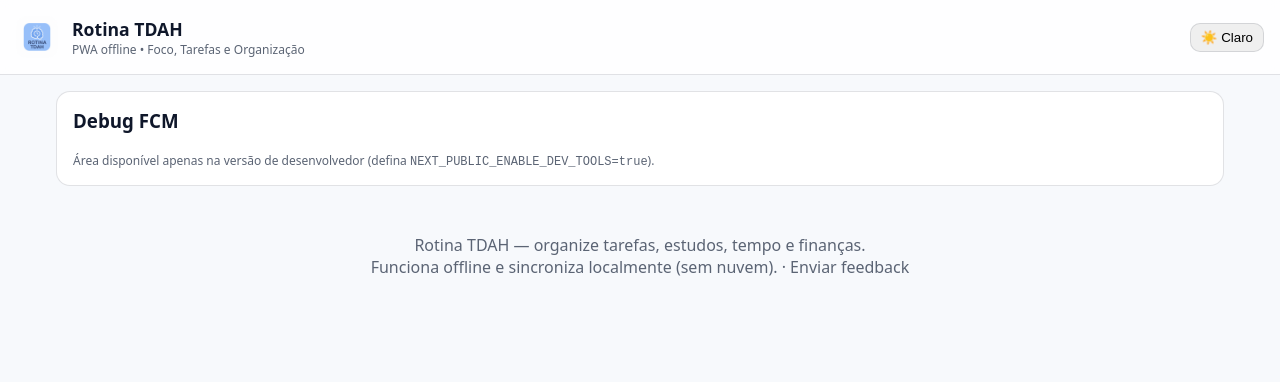
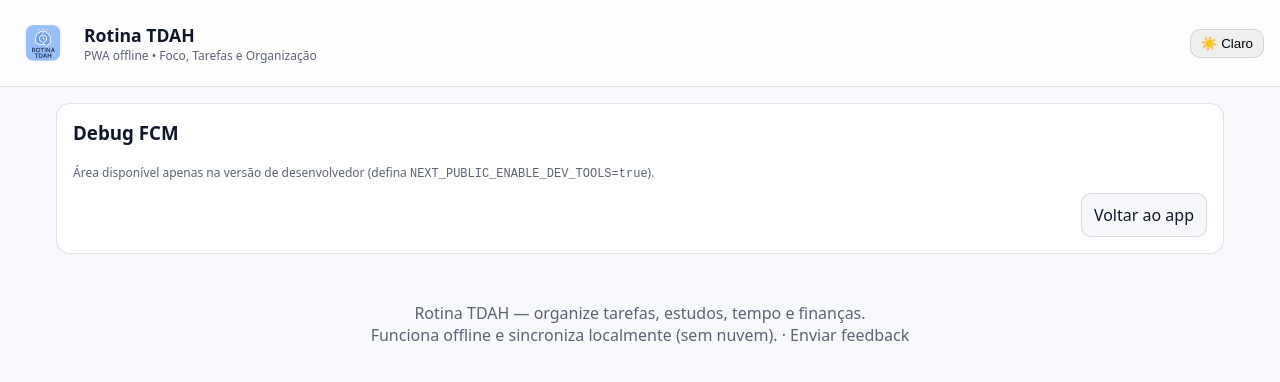
Before and after one commit to TenorioDevfullStack/tdah_pwa, a Next.js app: page /debug/fcm in a window 1280 px wide. Shown: the top 382 px of the page. Built offline with nearby package versions, Linux system fonts and the light colour scheme.

Commit message:
style(header+pages): logo maior e botão 'Voltar ao app' em páginas auxiliares

```diff
--- a/app/debug/fcm/page.jsx
+++ b/app/debug/fcm/page.jsx
@@ -1,6 +1,7 @@
 "use client";
 import { useEffect, useState } from "react";
 import { initMessaging } from "@/lib/push";
+import Link from "next/link";
 
 const DEV_TOOLS =
   process.env.NEXT_PUBLIC_ENABLE_DEV_TOOLS === "true";
@@ -13,6 +14,11 @@ export default function FCMDebugPage() {
         <div className="small">
           Área disponível apenas na versão de desenvolvedor
           (defina <code>NEXT_PUBLIC_ENABLE_DEV_TOOLS=true</code>).
+        </div>
+        <div className="row" style={{ marginTop: 12, justifyContent: "flex-end" }}>
+          <Link href="/" className="button">
+            Voltar ao app
+          </Link>
         </div>
       </div>
     );
@@ -100,6 +106,11 @@ export default function FCMDebugPage() {
 
   return (
     <div className="card">
+      <div className="row" style={{ justifyContent: "flex-end" }}>
+        <Link href="/" className="button">
+          Voltar ao app
+        </Link>
+      </div>
       <h3>Debug FCM</h3>
       <div className="row">
         <span className="badge">Permissão: {permission}</span>
--- a/app/teste/page.jsx
+++ b/app/teste/page.jsx
@@ -34,6 +34,11 @@ const shareLinks = [
 export default function TestLanding() {
   return (
     <div className="card">
+      <div className="row" style={{ justifyContent: "flex-end" }}>
+        <Link href="/" className="button">
+          Voltar ao app
+        </Link>
+      </div>
       <h3>Guia rápido para testers</h3>
       <p className="small">
         Obrigado por testar o Rotina TDAH! Siga os passos abaixo e conte pra
--- a/components/Header.jsx
+++ b/components/Header.jsx
@@ -44,9 +44,9 @@ export default function Header() {
         <Image
           src="/icons/icon-192.png"
           alt="Logo Rotina TDAH"
-          width={42}
-          height={42}
-          style={{ borderRadius: "10px" }}
+          width={54}
+          height={54}
+          style={{ borderRadius: "12px" }}
           priority
         />
         <div>
```
Also changed, not shown: app/feedback/page.jsx (+6 -1 lines), app/qr/page.jsx (+11 -0 lines), public/sw.js.
